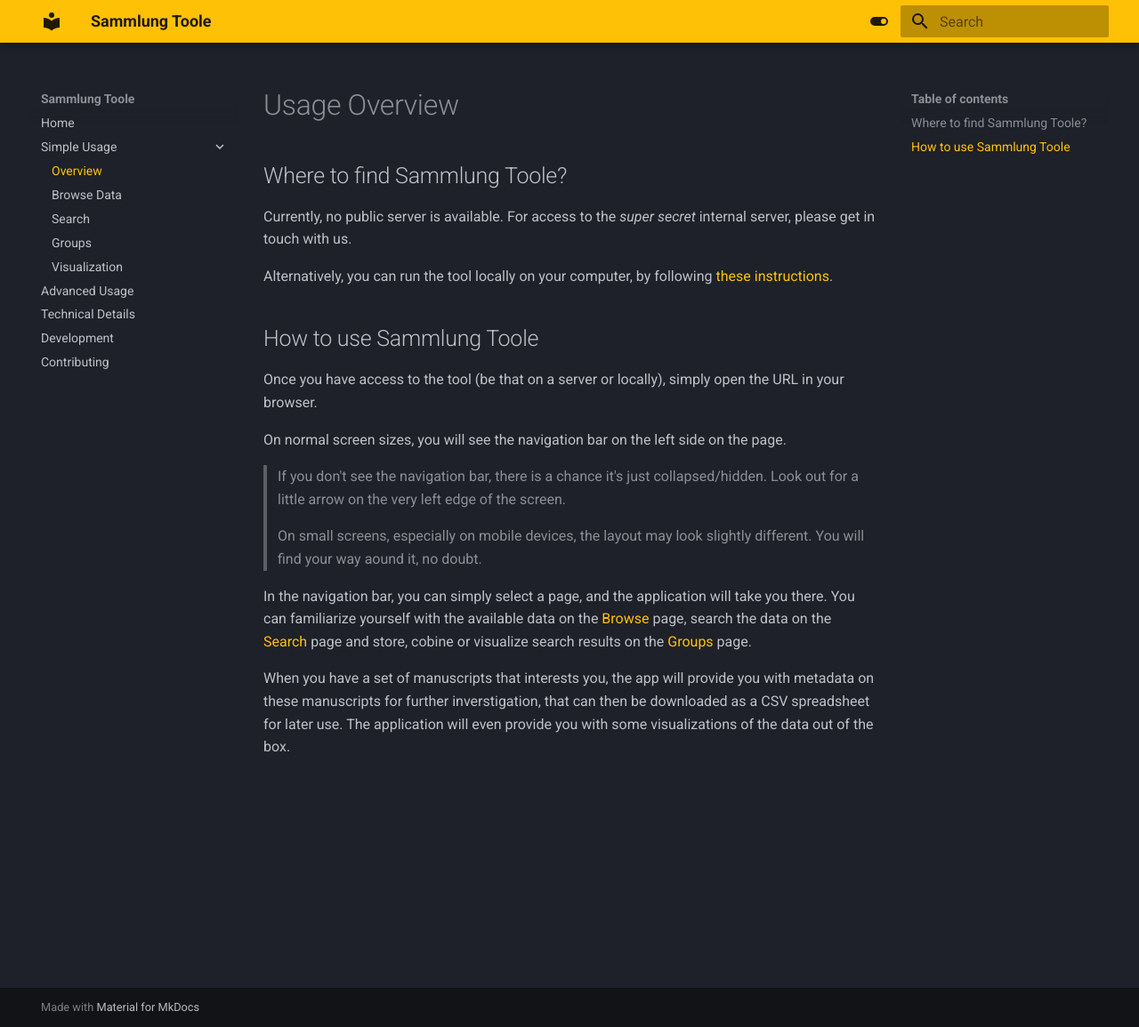
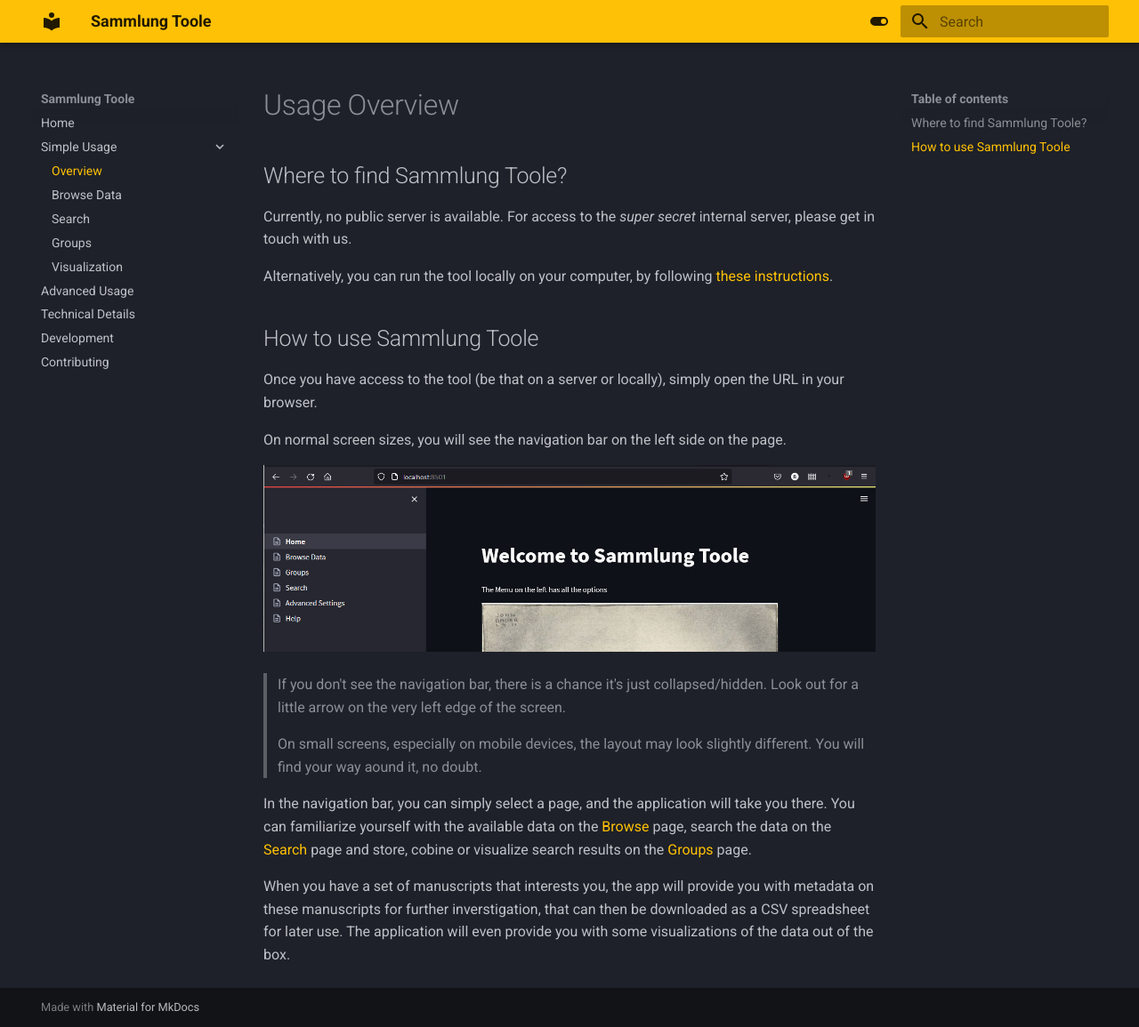
Before and after one commit to arbeitsgruppe-digitale-altnordistik/Sammlung-Toole, an MkDocs documentation site: the page built from docs/simple/usage-overview.md, in a window 1280 px wide and 1155 px high. Shown: the whole window at 89% size. Built offline with MkDocs 1.6.1 and Material for MkDocs 9.7.7, drawn with Linux system fonts in a browser that asks for light colours.

Commit message:
add image for navigation

```diff
--- a/docs/simple/usage-overview.md
+++ b/docs/simple/usage-overview.md
@@ -14,6 +14,8 @@
 
 On normal screen sizes, you will see the navigation bar on the left side on the page.
 
+![Navigation Bar](../assets/images/nav.png)
+
 > If you don't see the navigation bar, there is a chance it's just collapsed/hidden. Look out for a little arrow on the
 > very left edge of the screen.
 
```
Also changed, not shown: docs/assets/images/nav.png (added).
